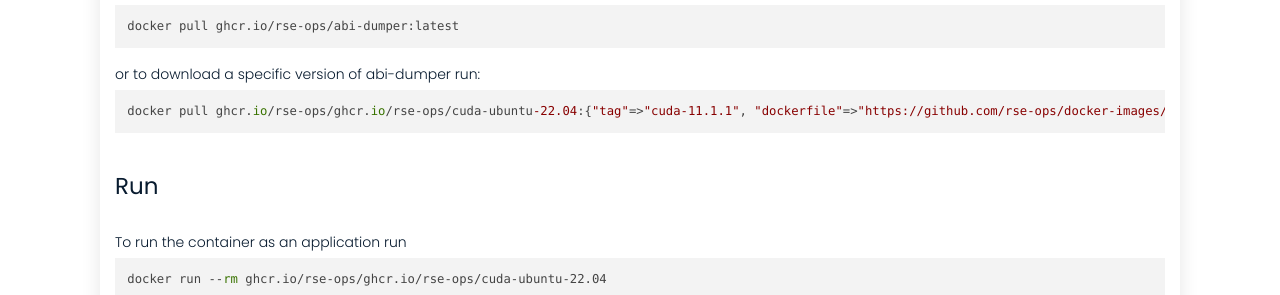
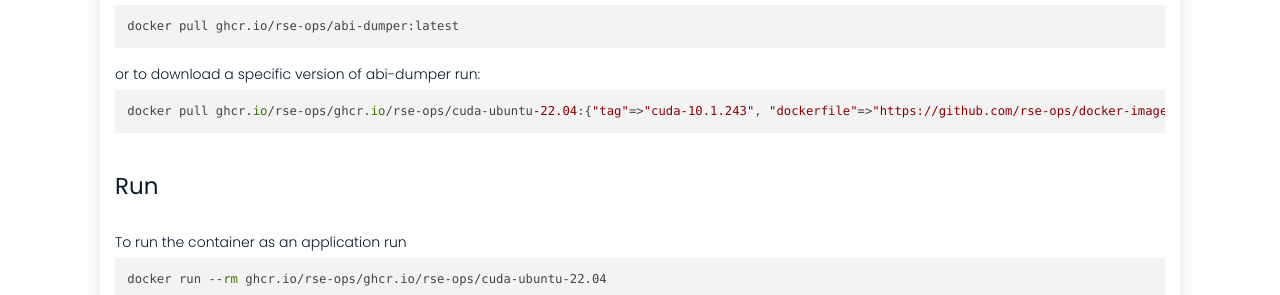
Before and after one commit to rse-ops/docker-images, a Jekyll site: the page built from _library/ghcr.io-rse-ops-cuda-ubuntu-22.04.md, in a window 1280 px wide and 1002 px high. Shown: the part 520-815 px from the top of the window. Built offline with Jekyll 4.4.1, drawn with Linux system fonts in a browser that asks for light colours; nearby versions of some CDN libraries.

Commit message:
Automated push to update library 2021-11-17

```diff
--- a/_library/ghcr.io-rse-ops-cuda-ubuntu-22.04.md
+++ b/_library/ghcr.io-rse-ops-cuda-ubuntu-22.04.md
@@ -1,14 +1,11 @@
 ---
 layout: container
 name: ghcr.io/rse-ops/cuda-ubuntu-22.04
-updated_at: 2021-11-17 03:41:26.038844
+updated_at: 2021-11-17 03:42:55.394277
 
 
 container_url: https://github.com/orgs/rse-ops/packages/container/package/cuda-ubuntu-22.04
 versions:
- - tag: cuda-11.1.1
-   dockerfile: https://github.com/rse-ops/docker-images/blob/main/ubuntu/cuda/Dockerfile
-   manifest: https://crane.ggcr.dev/manifest/ghcr.io/rse-ops/cuda-ubuntu-22.04:cuda-11.1.1
  - tag: cuda-10.1.243
    dockerfile: https://github.com/rse-ops/docker-images/blob/main/ubuntu/cuda/Dockerfile
    manifest: https://crane.ggcr.dev/manifest/ghcr.io/rse-ops/cuda-ubuntu-22.04:cuda-10.1.243
```
Also changed, not shown: other parts of _library/ghcr.io-rse-ops-cuda-ubuntu-22.04.md (+3 -0 lines).
